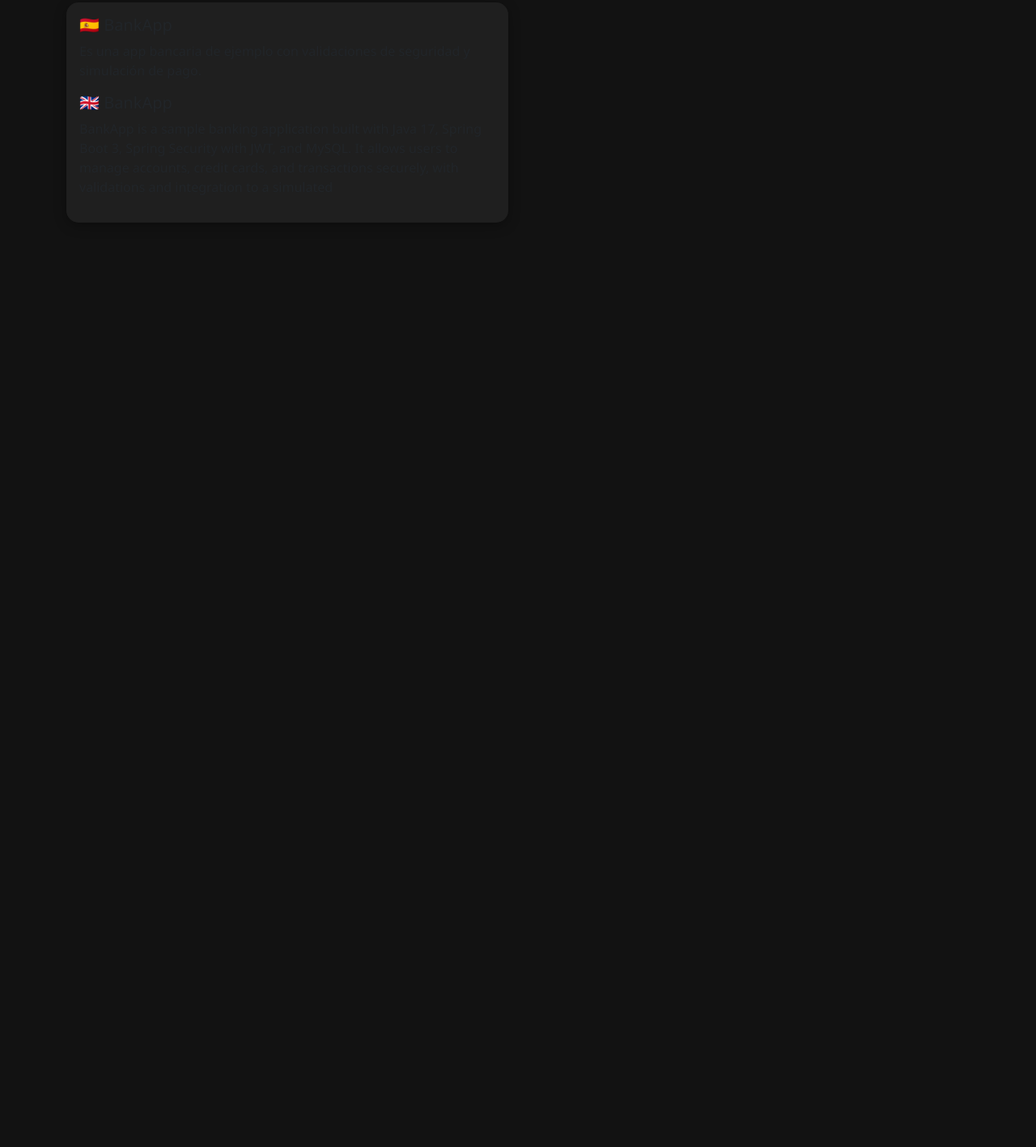
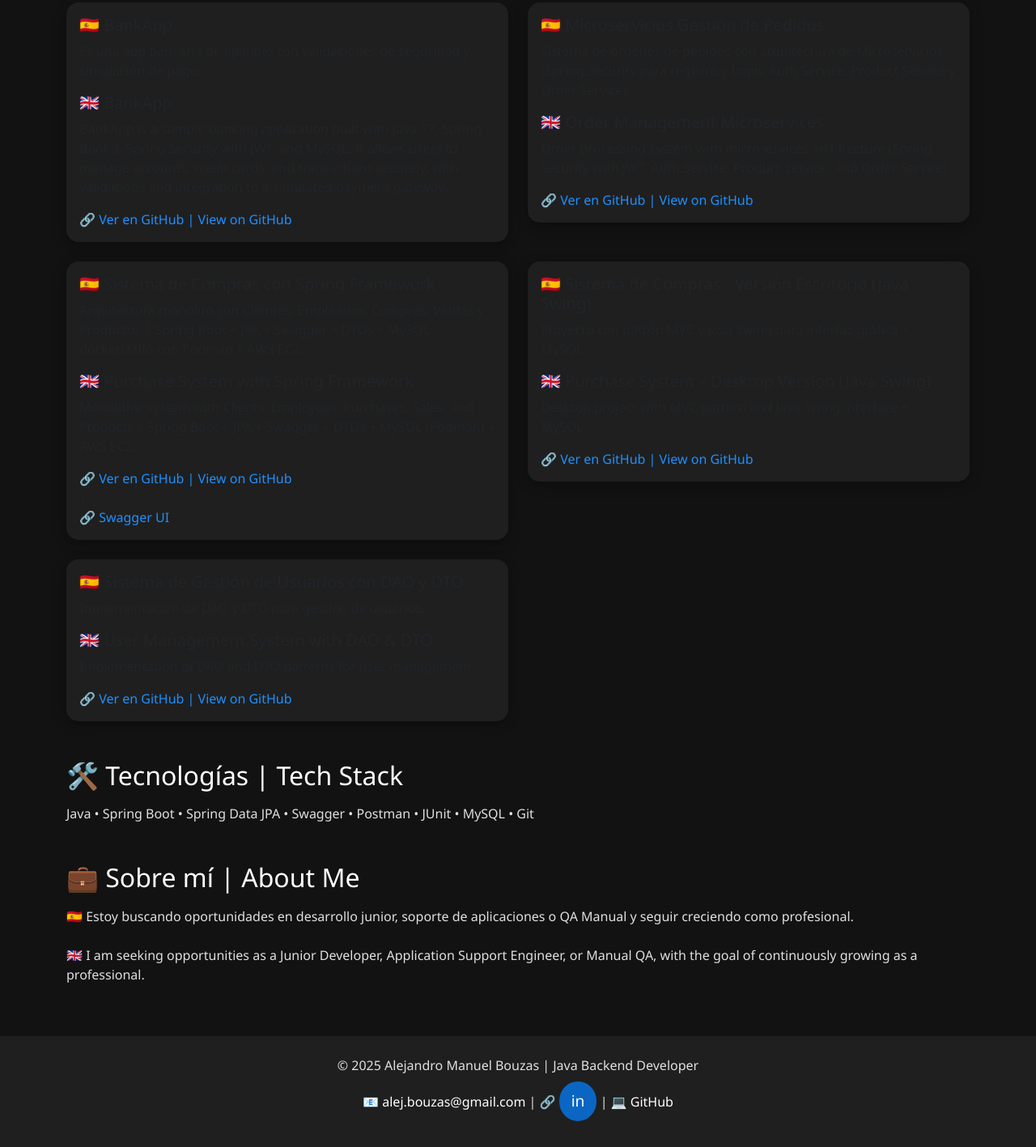
Before and after one commit to Alebouzasutn/alebouzasutn.github.io, a plain HTML site: page index.html in a window 1280 px wide. Shown: the part 1200-2617 px from the top of the page at 81% size. Before the commit the page ends 1523 px from the top, so only its background shows below. Drawn offline with nearby package versions, Linux system fonts and the light colour scheme.

Commit message:
Update index.html

```diff
--- a/index.html
+++ b/index.html
@@ -114,4 +114,82 @@
         <h5>🇪🇸 BankApp</h5>
         <p>Es una app bancaria de ejemplo con validaciones de seguridad y simulación de pago.</p>
         <h5>🇬🇧 BankApp</h5>
-        <p>BankApp is a sample banking application built with Java 17, Spring Boot 3, Spring Security with JWT, and MySQL. It allows users to manage accounts, credit cards, and transactions securely, with validations and integration to a simulated
+        <p>BankApp is a sample banking application built with Java 17, Spring Boot 3, Spring Security with JWT, and MySQL. It allows users to manage accounts, credit cards, and transactions securely, with validations and integration to a simulated payment gateway.</p>
+        <a href="https://github.com/Alebouzasutn/Bank-App-Transactional-Management" target="_blank">🔗 Ver en GitHub | View on GitHub</a>
+      </div>
+    </div>
+
+    <!-- Microservicios Gestión de Pedidos -->
+    <div class="col-md-6">
+      <div class="card p-3">
+        <h5>🇪🇸 Microservicios Gestión de Pedidos</h5>
+        <p>Sistema de órdenes de pedidos con arquitectura de Microservicios (Spring Security para registro y login, Auth Service, Product Service y Order Service).</p>
+        <h5>🇬🇧 Order Management Microservices</h5>
+        <p>Order processing system with microservices architecture (Spring Security with JWT, Auth Service, Product Service, and Order Service).</p>
+        <a href="https://github.com/Alebouzasutn/Microservicios-OrderManagement" target="_blank">🔗 Ver en GitHub | View on GitHub</a>
+      </div>
+    </div>
+
+    <!-- Sistema de Compras Spring -->
+    <div class="col-md-6">
+      <div class="card p-3">
+        <h5>🇪🇸 Sistema de Compras con Spring Framework</h5>
+        <p>Arquitectura monolito con Clientes, Empleados, Compras, Ventas y Productos | Spring Boot + JPA + Swagger + DTOs + MySQL dockerizado con Podman + AWS EC2.</p>
+        <h5>🇬🇧 Purchase System with Spring Framework</h5>
+        <p>Monolithic system with Clients, Employees, Purchases, Sales, and Products | Spring Boot + JPA + Swagger + DTOs + MySQL (Podman) + AWS EC2.</p>
+        <a href="https://github.com/Alebouzasutn/BackendFarmacia" target="_blank">🔗 Ver en GitHub | View on GitHub</a> |
+        <a href="http://3.21.171.119:8081/swagger-ui/index.html" target="_blank">🔗 Swagger UI</a>
+      </div>
+    </div>
+
+    <!-- Sistema de Compras Desktop -->
+    <div class="col-md-6">
+      <div class="card p-3">
+        <h5>🇪🇸 Sistema de Compras - Versión Escritorio (Java Swing)</h5>
+        <p>Proyecto con patrón MVC y Java Swing para interfaz gráfica + MySQL.</p>
+        <h5>🇬🇧 Purchase System – Desktop Version (Java Swing)</h5>
+        <p>Desktop project with MVC pattern and Java Swing interface + MySQL.</p>
+        <a href="https://github.com/Alebouzasutn/FarmaciaEscritorio" target="_blank">🔗 Ver en GitHub | View on GitHub</a>
+      </div>
+    </div>
+
+    <!-- Sistema de Gestión de Usuarios -->
+    <div class="col-md-6">
+      <div class="card p-3">
+        <h5>🇪🇸 Sistema de Gestión de Usuarios con DAO y DTO</h5>
+        <p>Implementación de DAO y DTO para gestión de usuarios.</p>
+        <h5>🇬🇧 User Management System with DAO & DTO</h5>
+        <p>Implementation of DAO and DTO patterns for user management.</p>
+        <a href="https://github.com/Alebouzasutn/CRUD-con-uso-de-DAO-y-DTO" target="_blank">🔗 Ver en GitHub | View on GitHub</a>
+      </div>
+    </div>
+
+  </div>
+
+  <!-- Tecnologías -->
+  <h2 class="mt-5 mb-3">🛠️ Tecnologías | Tech Stack</h2>
+  <p>Java • Spring Boot • Spring Data JPA • Swagger • Postman • JUnit • MySQL • Git</p>
+
+  <!-- Sobre mí -->
+  <h2 class="mt-5 mb-3">💼 Sobre mí | About Me</h2>
+  <p>
+    🇪🇸 Estoy buscando oportunidades en desarrollo junior, soporte de aplicaciones o QA Manual y seguir creciendo como profesional.<br><br>
+    🇬🇧 I am seeking opportunities as a Junior Developer, Application Support Engineer, or Manual QA, with the goal of continuously growing as a professional.
+  </p>
+
+</div>
+
+<!-- Footer -->
+<footer class="py-4 mt-auto">
+  <div class="container text-center">
+    <p class="mb-2">© 2025 Alejandro Manuel Bouzas | Java Backend Developer</p>
+    <p class="mb-2">
+      📧 <a href="mailto:alej.bouzas@gmail.com" class="text-white">alej.bouzas@gmail.com</a> |
+      🔗 <a href="https://linkedin.com/in/alejandro-manuel-b-a64133a4/" target="_blank" class="btn-linkedin">in</a> |
+      💻 <a href="https://github.com/Alebouzasutn" target="_blank" class="text-white">GitHub</a>
+    </p>
+  </div>
+</footer>
+
+</body>
+</html>
```
